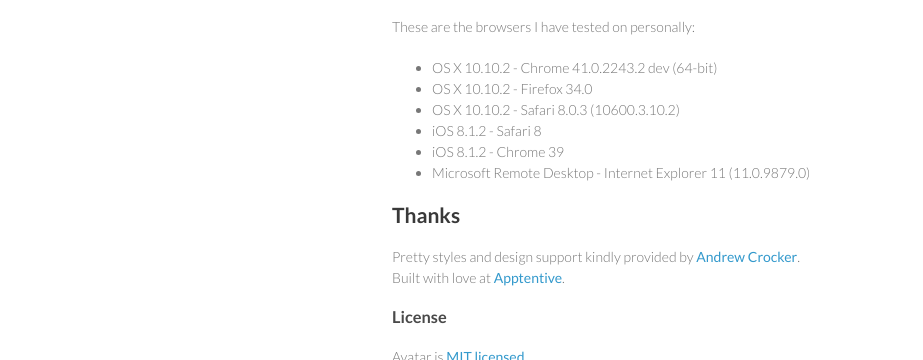
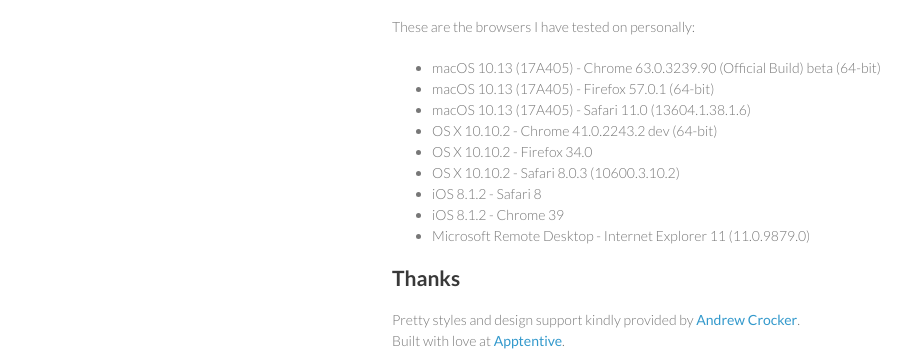
Before and after one commit to MatthewCallis/avatar, a plain HTML site: page index.html in a window 1280 px wide. Shown: the part 740-1100 px from the top of the page, without its empty margins (178-1101 px from the left). Drawn offline with Linux system fonts and the light colour scheme.

Commit message:
Update browsers tested

```diff
--- a/index.html
+++ b/index.html
@@ -121,6 +121,9 @@ $(<span class="pl-s1"><span class="pl-pds">'</span>#avatar<span class="pl-pds">'
 <h2><a id="browser-support" class="anchor" href="#browser-support" aria-hidden="true"><span class="octicon octicon-link"></span></a>Browser Support</h2>
 <p>These are the browsers I have tested on personally:</p>
 <ul>
+<li>macOS 10.13 (17A405) - Chrome 63.0.3239.90 (Official Build) beta (64-bit)</li>
+<li>macOS 10.13 (17A405) - Firefox 57.0.1 (64-bit)</li>
+<li>macOS 10.13 (17A405) - Safari 11.0 (13604.1.38.1.6)</li>
 <li>OS X 10.10.2 - Chrome 41.0.2243.2 dev (64-bit)</li>
 <li>OS X 10.10.2 - Firefox 34.0</li>
 <li>OS X 10.10.2 - Safari 8.0.3 (10600.3.10.2)</li>
```
